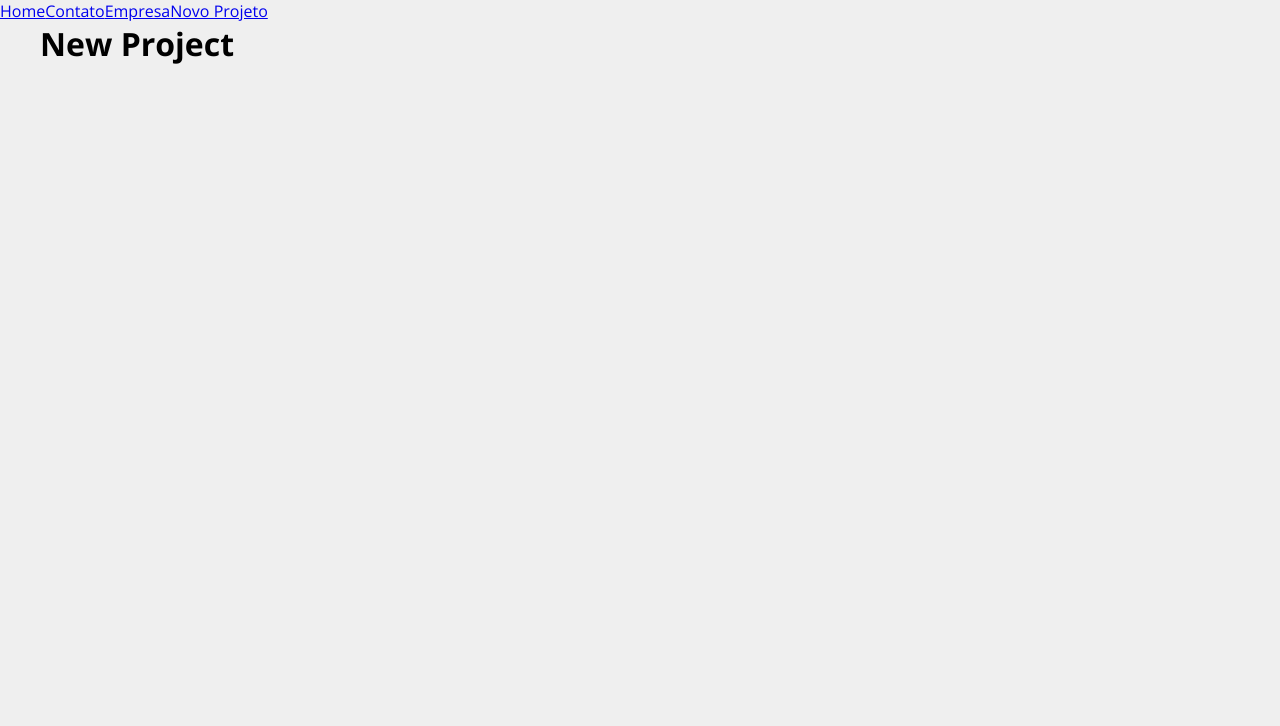
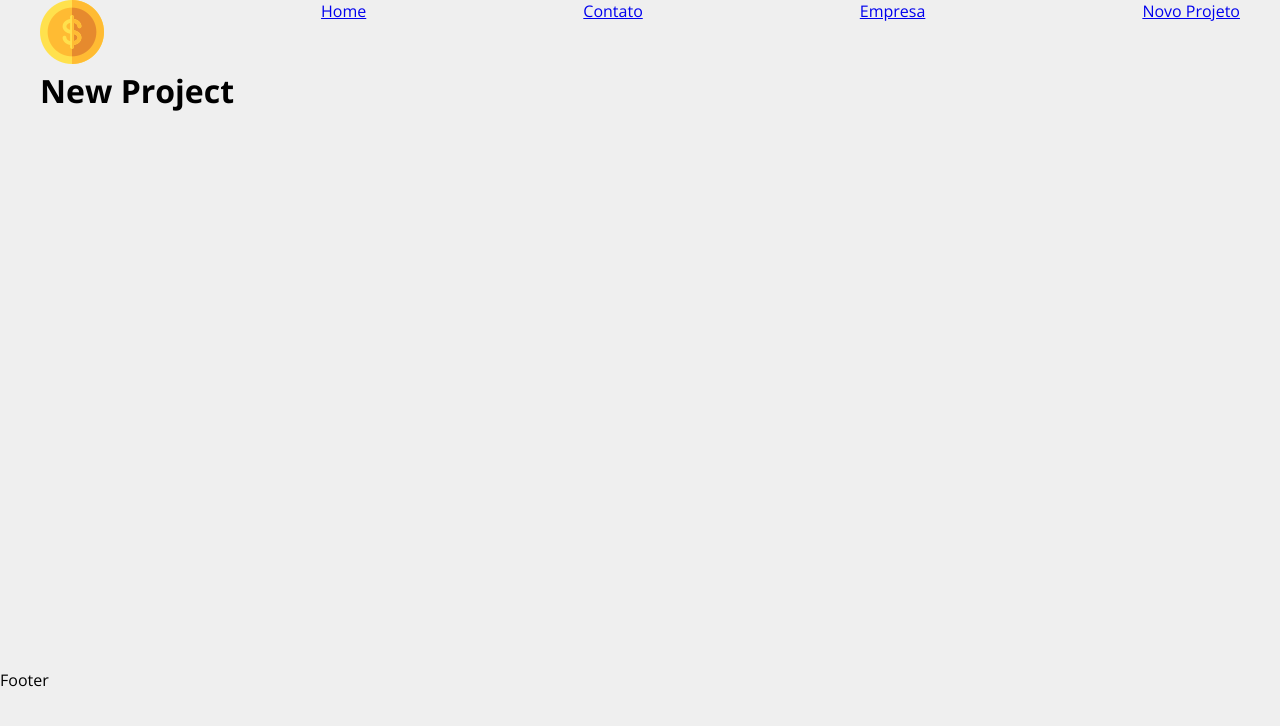
Before and after one commit to AlefMemTav/react-costs-app, a JavaScript app: page /newproject in a window 1280 px wide. Shown: the top 726 px of the page. Built offline with nearby package versions, Linux system fonts and the light colour scheme; the HTML template or start-up script is replaced by a standard one.

Commit message:
Created Navbar and Footer

```diff
--- a/src/App.js
+++ b/src/App.js
@@ -5,15 +5,12 @@
 import NewProject from './components/pages/NewProject'
 
 import Container from './components/layout/Container'
+import Navbar from './components/layout/Navbar'
+import Footer from './components/layout/Footer'
 function App() {
   return (
     <Router>
-        <nav>
-          <Link to="/">Home</Link>
-          <Link to="/contact">Contato</Link>
-          <Link to="/company">Empresa</Link>
-          <Link to="/newproject">Novo Projeto</Link>
-        </nav>
+        <Navbar />
         <Container customClass="min-height">
           <Routes>
             <Route path="/" element={<Home />} />
@@ -22,6 +19,7 @@
             <Route path="/newproject" element={<NewProject />} />
           </Routes>
         </Container>
+        <Footer />
     </Router>
   );
 }
--- /dev/null
+++ b/src/components/layout/Footer.js
@@ -0,0 +1,5 @@
+function Footer (){
+    return <p>Footer</p>
+}
+
+export default Footer
--- /dev/null
+++ b/src/components/layout/Navbar.js
@@ -0,0 +1,24 @@
+import {Link} from 'react-router-dom'
+
+import Container from './Container'
+
+import styles from './Navbar.module.css'
+import logo from '../../img/costs_logo.png'
+
+function Navbar(){
+    return (
+        <nav>
+            <Container>
+                <Link to="/">
+                    <img src={logo} alt="costs" />
+                </Link>
+                <Link to="/">Home</Link>
+                <Link to="/contact">Contato</Link>
+                <Link to="/company">Empresa</Link>
+                <Link to="/newproject">Novo Projeto</Link>
+            </Container>
+        </nav>
+    )
+}
+
+export default Navbar
```
Also changed, not shown: src/components/layout/Footer.module.css (added), src/components/layout/Navbar.module.css (added).
